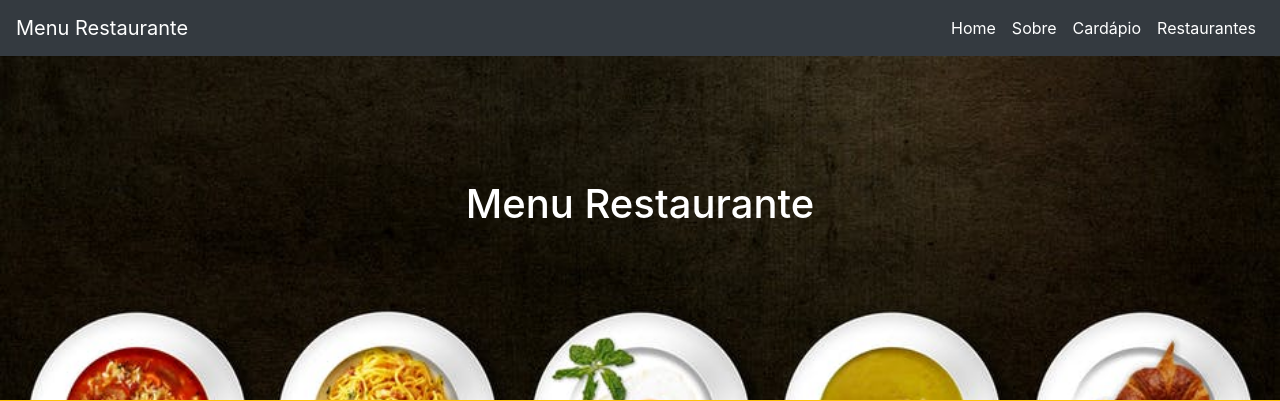
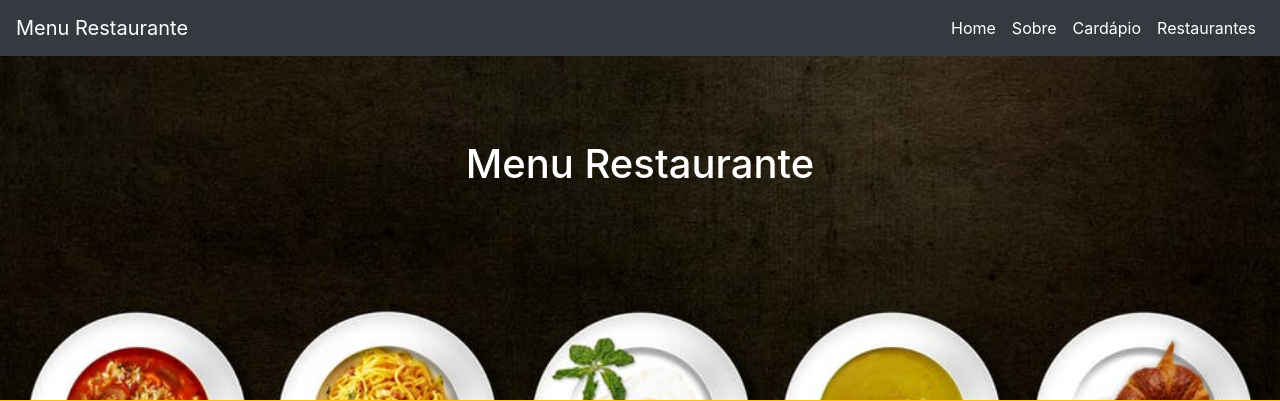
Before and after one commit to bkprestes/bkprestes.github.io, a PHP site: page /day5/index.html in a window 1280 px wide. Shown: the top 401 px of the page. Run offline with PHP 8.4, Linux system fonts and the light colour scheme; some libraries are stand-ins or nearby versions.

Commit message:
ajustada a distancia entre o topo e o titulo

```diff
--- a/day5/day5.css
+++ b/day5/day5.css
@@ -9,7 +9,7 @@ header#img-header{
 }
 
 header#img-header h1{
-	padding-top: 180px;
+
 	text-align: center;
 }
 
@@ -71,6 +71,15 @@ div#footer{
 	text-align: center;
 }
 
+/* MEDIA SCREEN*/
+
+@media screen and (min-width: 250px) {
+	header#img-header h1{
+		padding-top: 140px;
+	}
+}
+
+
 @media screen and (min-width: 768px) {
 	iframe{
 		width: 350px;
--- a/day5/index.html
+++ b/day5/index.html
@@ -32,7 +32,7 @@
 	</nav>
 
 	<header id="img-header">
-		<h1 class="text-white">Menu Restaurante</h1>
+		<h1 class="text-white titulo">Menu Restaurante</h1>
 	</header>
 
 	<div class="container-fluid bg-warning">
```
